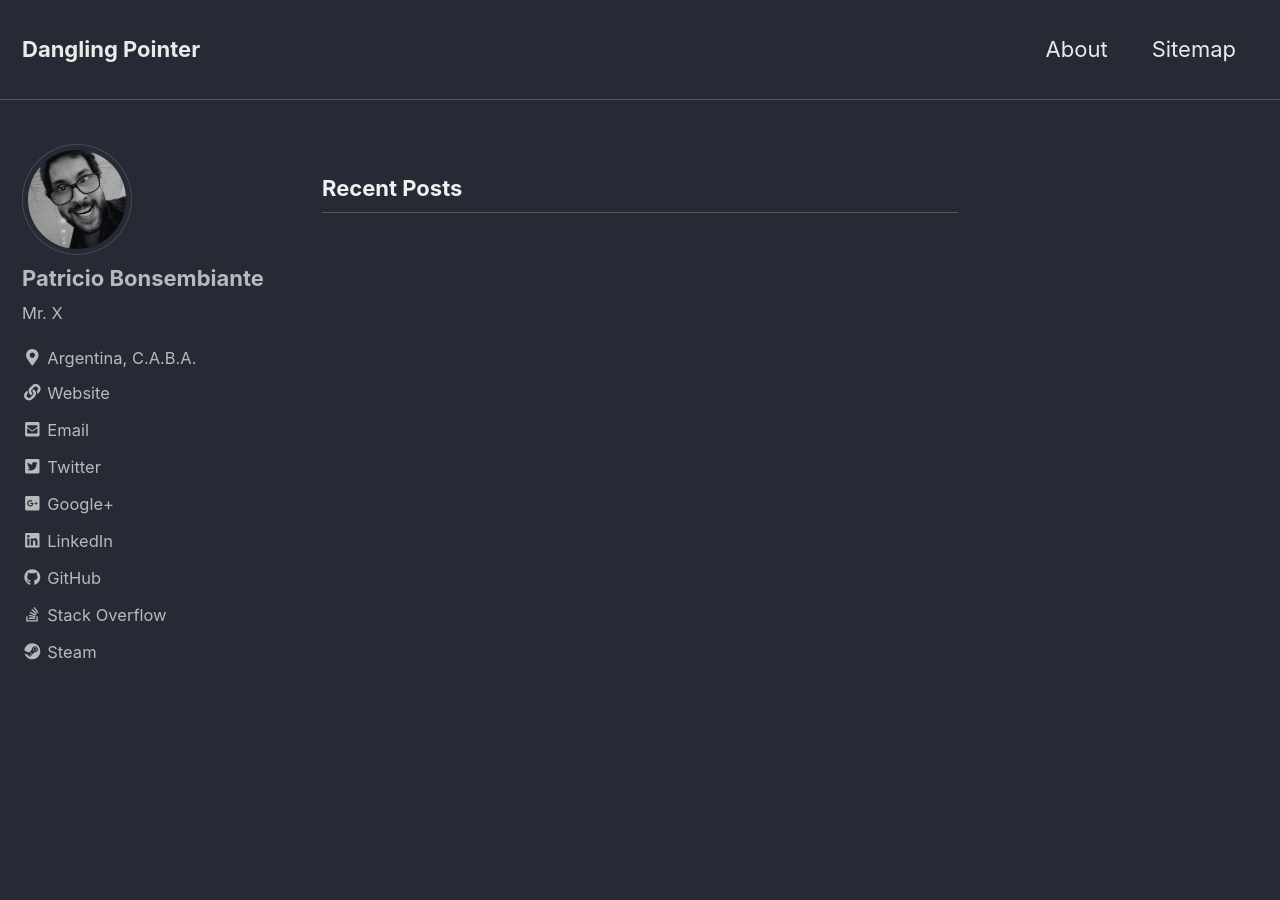
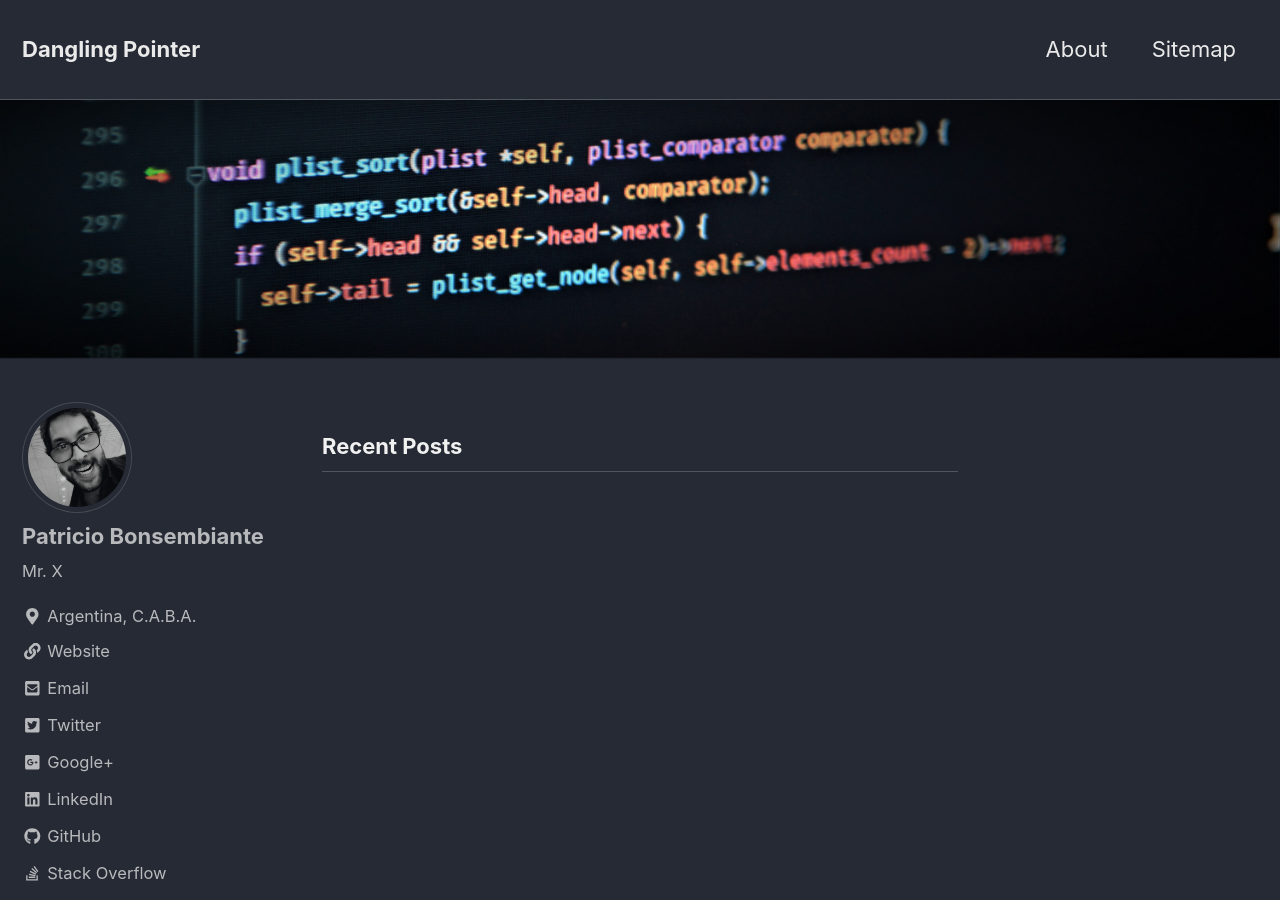
Before and after one commit to pbonsembiante/pbonsembiante.github.io, a Jekyll site: the page built from index.html, in a window 1280 px wide and 900 px high. Built offline with Jekyll 4.4.1, drawn with Linux system fonts in a browser that asks for light colours; nearby versions of some CDN libraries; the list of posts is cut into pages by our own code.

Commit message:
Added image header

```diff
--- a/index.html
+++ b/index.html
@@ -1,4 +1,6 @@
 ---
 layout: home
 author_profile: true
+header:
+  image: /assets/images/header-3.jpg
 ---
```
Also changed, not shown: assets/images/header-3.jpg.
